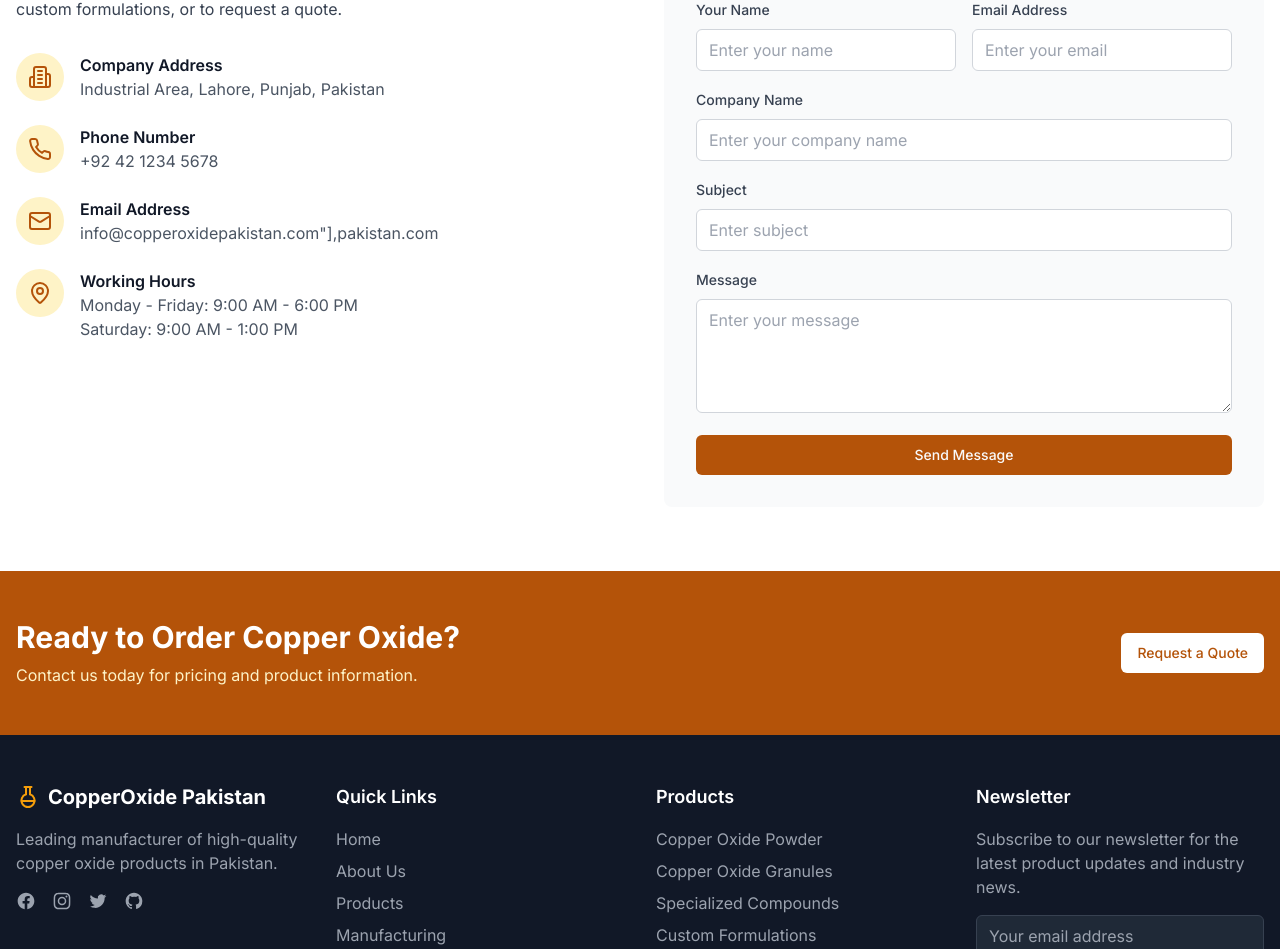
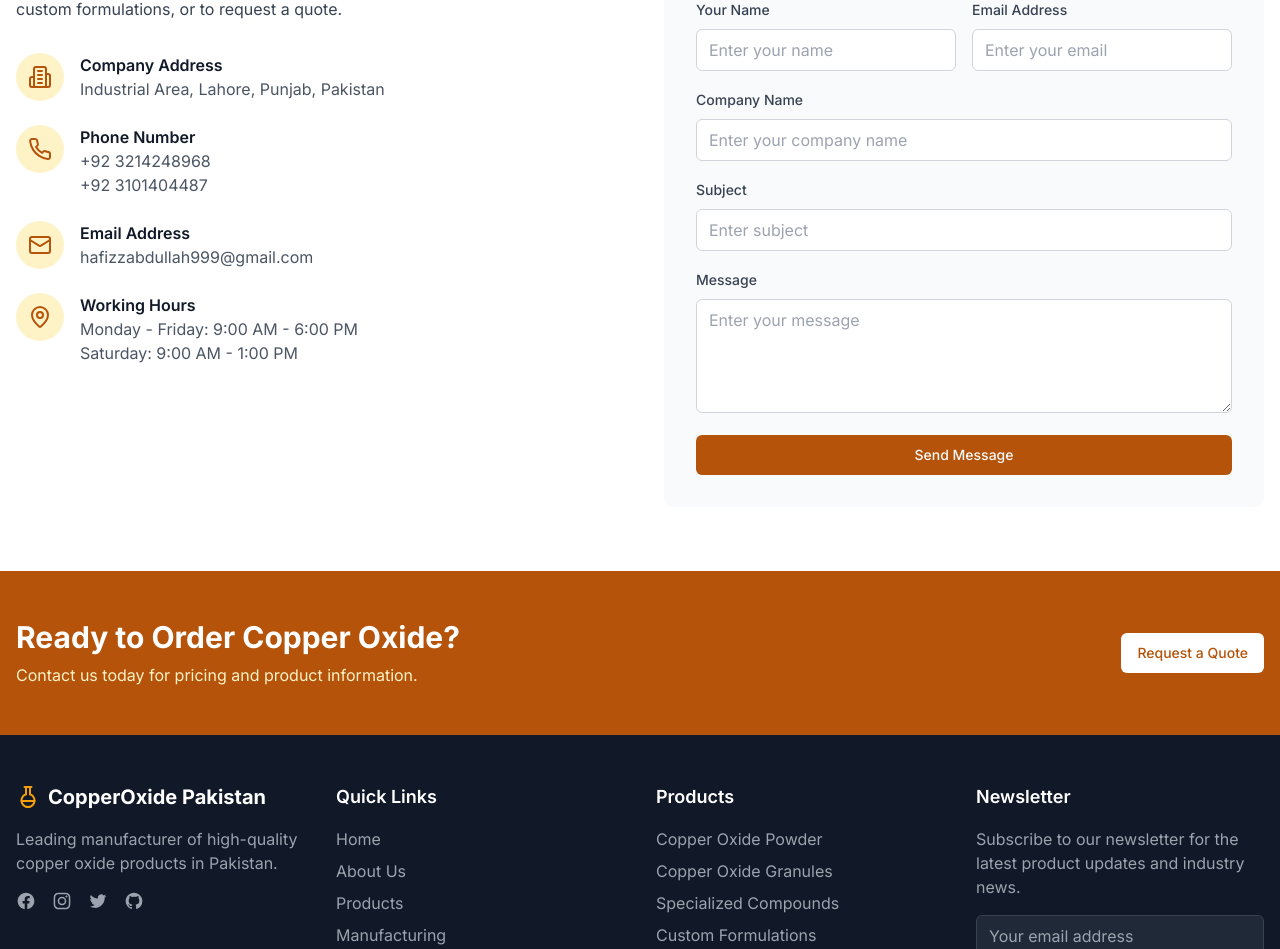
Before and after one commit to MuhammadAbdullah9999/copper-oxide-pakistan, a Next.js app: page / in a window 1280 px wide. Shown: the part 4030-4979 px from the top of the page. Built offline with nearby package versions, Linux system fonts and the light colour scheme.

Commit message:
contact us

```diff
--- a/components/sections/contact-section.tsx
+++ b/components/sections/contact-section.tsx
@@ -12,12 +12,12 @@ export default function ContactSection() {
     {
       icon: <Phone className="h-6 w-6 text-amber-700" />,
       title: "Phone Number",
-      details: ["+92 42 1234 5678"],
+      details: ["+92 3214248968", "+92 3101404487"],
     },
     {
       icon: <Mail className="h-6 w-6 text-amber-700" />,
       title: "Email Address",
-      details: ['info@copperoxidepakistan.com"],pakistan.com'],
+      details: ['hafizzabdullah999@gmail.com'],
     },
     {
       icon: <MapPin className="h-6 w-6 text-amber-700" />,
```
